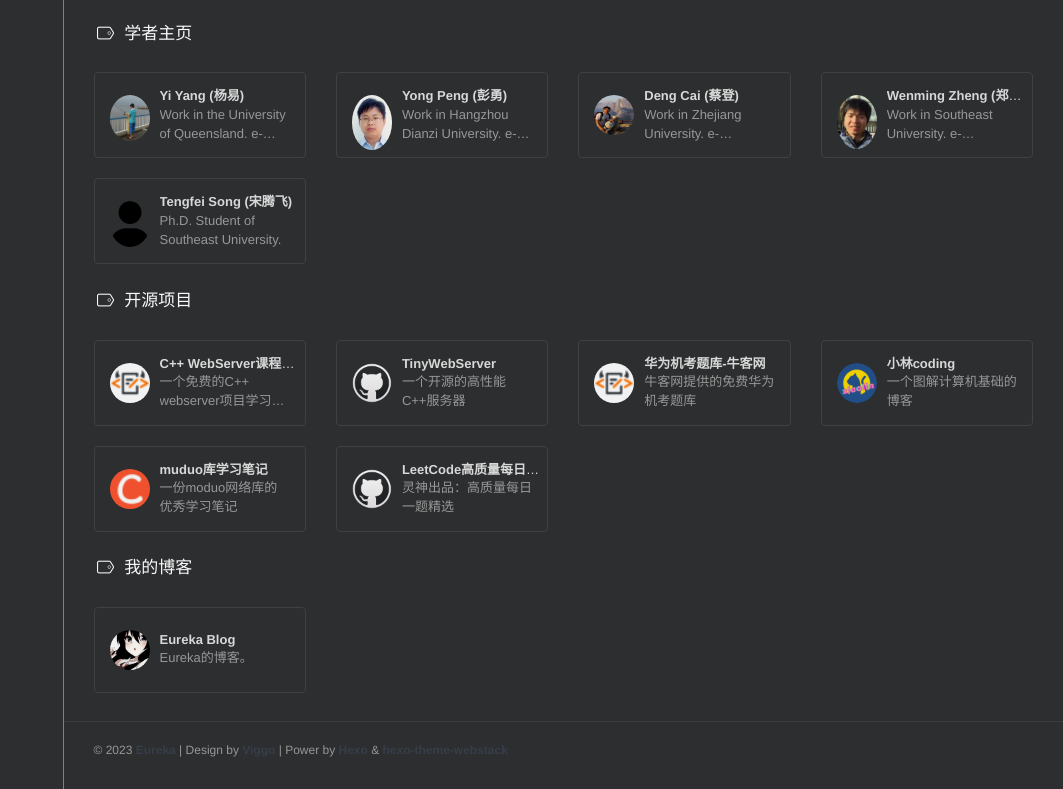
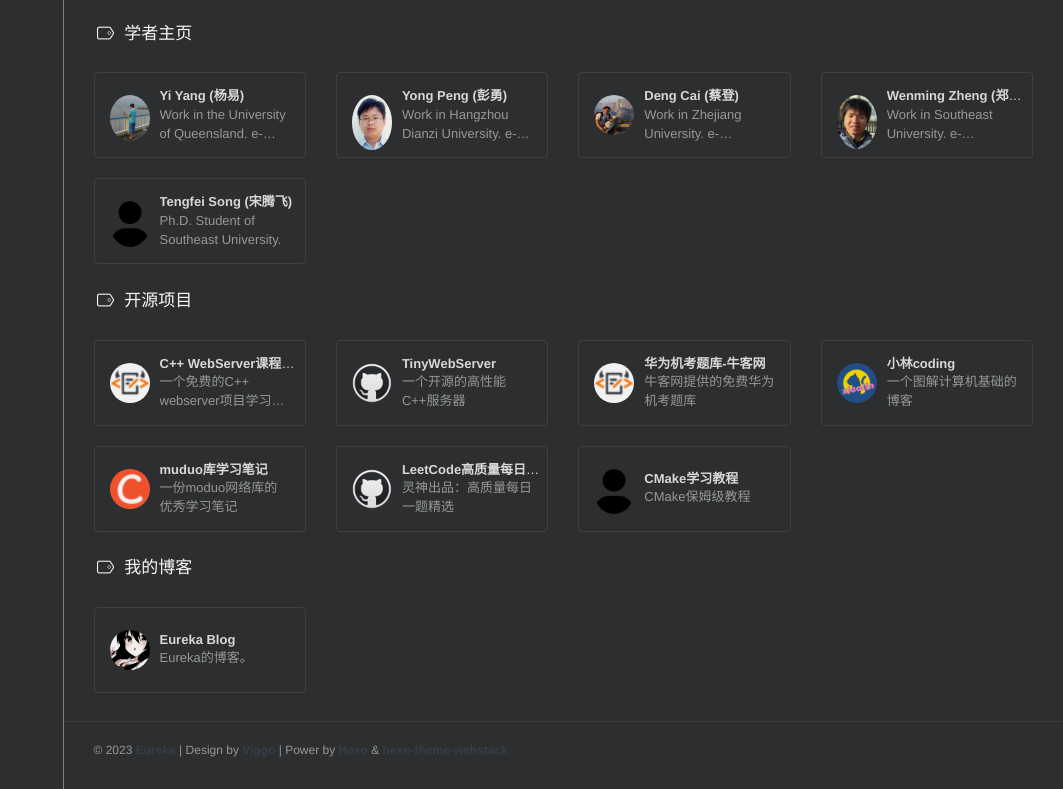
Before and after one commit to EurekaT1me/Navigation, a plain HTML site: page index.html in a window 1280 px wide. Shown: the part 847-1636 px from the top of the page, without its empty margins (217-1280 px from the left). Drawn offline with nearby package versions, Linux system fonts and the light colour scheme; some packages are replaced by stand-ins of ours; a script that the page names is missing.

Commit message:
Site updated: 2023-06-13 10:59:30

```diff
--- a/index.html
+++ b/index.html
@@ -723,6 +723,22 @@
     </div>
   </div>
 
+  <div class="col-sm-3">
+    <div class="xe-widget xe-conversations box2 label-info" onclick="window.open('https://subingwen.cn/cmake/CMake-primer/', '_blank')" data-toggle="tooltip" data-placement="bottom" title="" data-original-title="https://subingwen.cn/cmake/CMake-primer/">
+      <div class="xe-comment-entry">
+        <a class="xe-user-img">
+          <img data-src="/Navigation/images/logos/usersolid.png" class="lozad img-circle" width="40">
+        </a>
+        <div class="xe-comment">
+          <a href="#" class="xe-user-name overflowClip_1">
+            <strong>CMake学习教程</strong>
+          </a>
+          <p class="overflowClip_2">CMake保姆级教程</p>
+        </div>
+      </div>
+    </div>
+  </div>
+
 </div>
 <br />
 
```
